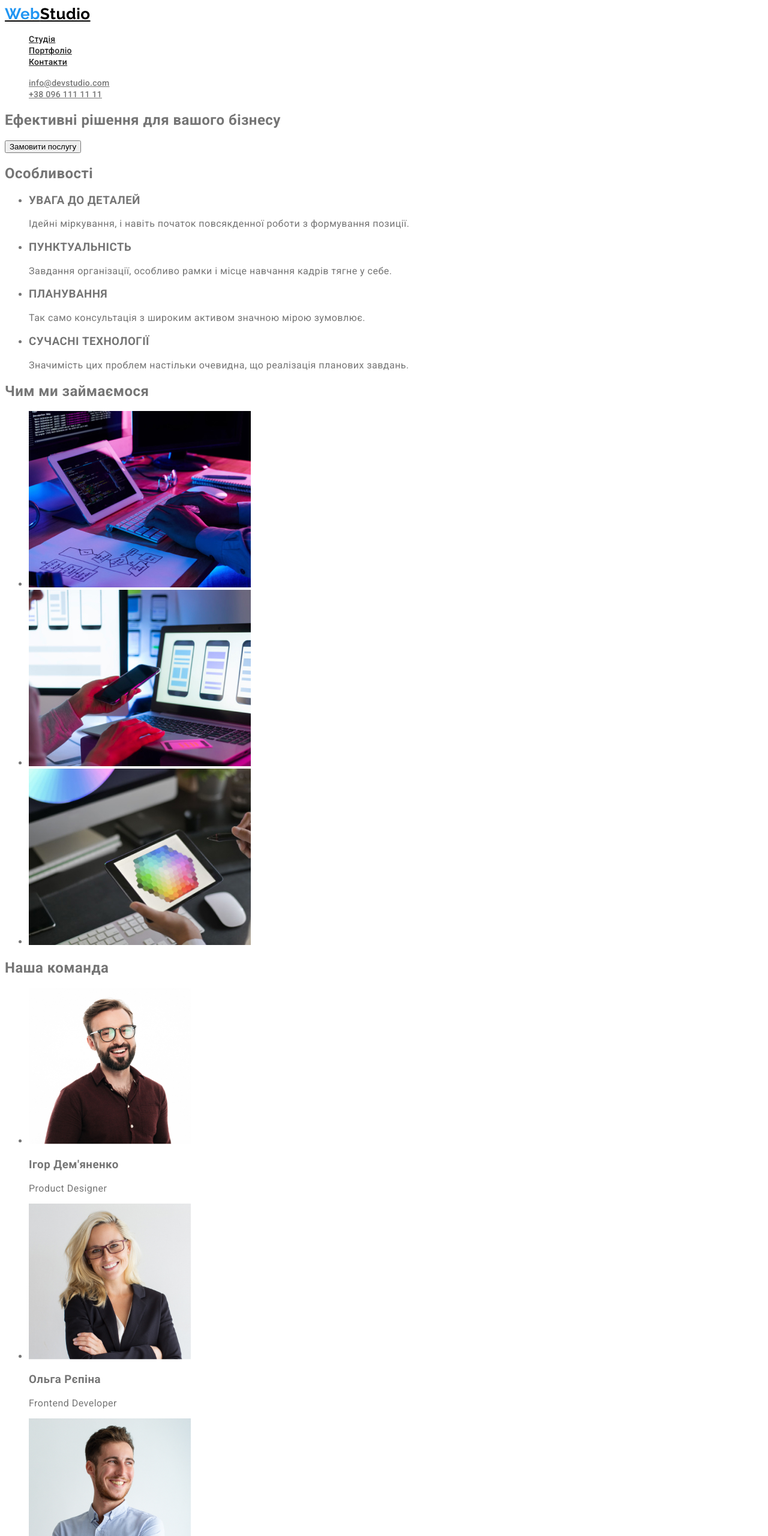
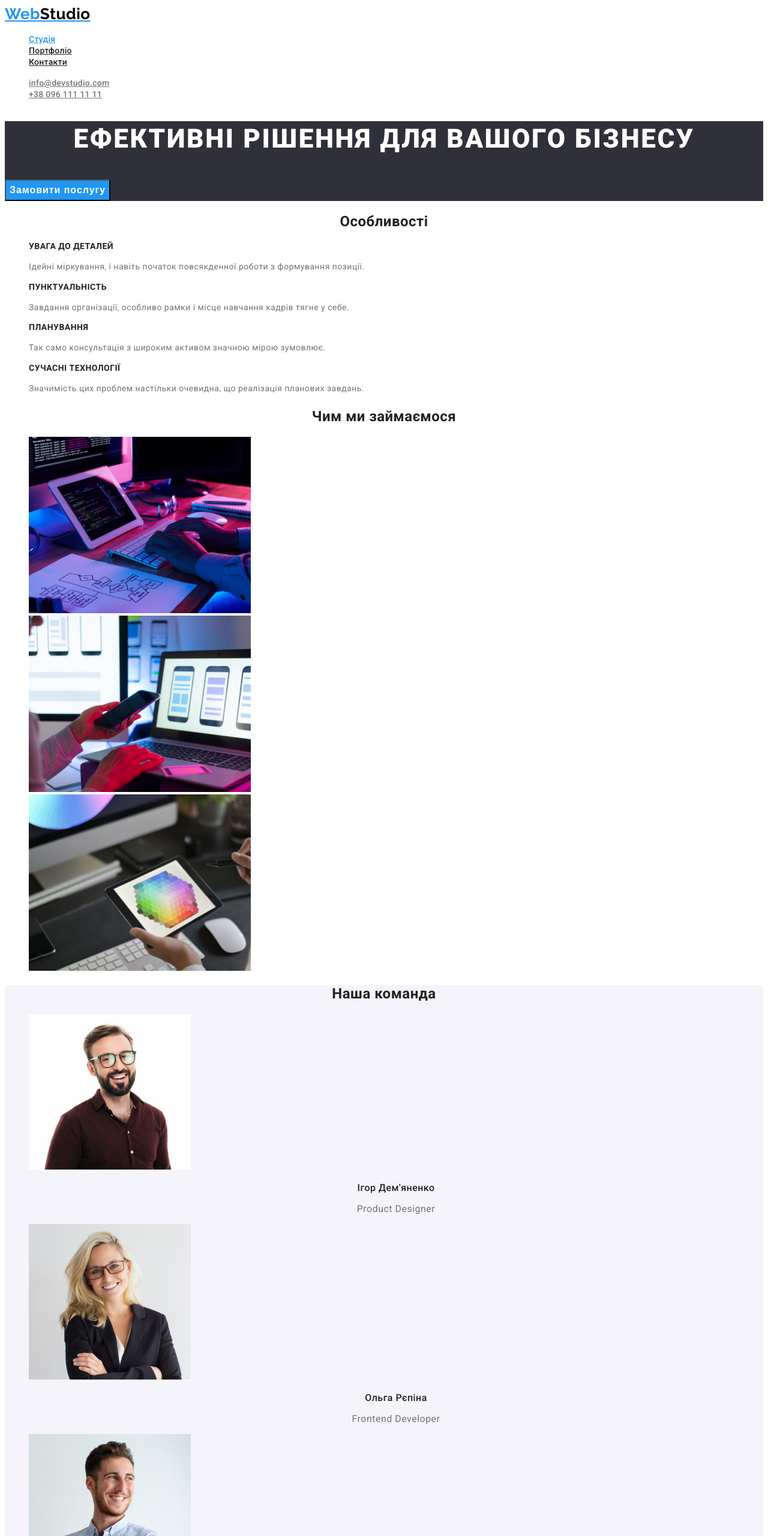
Before and after one commit to SerhiiRytikov/goit-markup-hw-02, a plain HTML site: page index.html in a window 1280 px wide. Shown: the top 2560 px of the page at 60% size. Drawn offline with Linux system fonts and the light colour scheme.

Commit message:
Дооформлює CSS студіо

```diff
--- a/css/styles.css
+++ b/css/styles.css
@@ -1,6 +1,12 @@
+:root {
+    --primery-text-color: #757575;
+    --title-text-color: #212121;
+    --accent-color: #2196F3;
+}
+
 body {
     background-color: #FFFFFF;
-    color: #757575;
+    color: var(--primery-text-color);
 
     font-family: Roboto, sans-serif;
     letter-spacing: 0.03em;
@@ -11,42 +17,129 @@ body {
     list-style: none;
 }
 /* колір основного тексту #757575*/
-/* вторинний колір #212121*/
-/* вторинний колір фону #F5F4FA*/
+/* вторинний колір тексту #212121*/
+/* Акцент #2196F3*/
+/* вторинний колір фону #F5F4FA color class=sbk (secondary background color)*/
+.sbk {
+    background-color: #F5F4FA
+}
 
+/* Заголовок сайту */
 /* Логотип */
 .logo {
-    color: #000000;
+    color: var(--accent-color);
     font-family: Raleway, cursive;
     font-size: 26px;
     line-height: 1.19;
-}
+    }
+.accent-header {color: #000000;}
 
-.accent {color: #2196F3;}
-
-.site-nav a {
+/* Кнопки навигації */
+.site-nav .link {
+    color: var(--title-text-color);
     font-weight: 500;
     font-size: 14px;
     line-height: 1.14;
     letter-spacing: 0.02em;
-    color: #212121;
-}
-
-.site-nav .link:hover,
-.site-nav .link:focus {
-    color: #2196F3;
 }
 
 /* Контакти */
-.contacts a {
+.contacts .link {
     font-weight: 500;
     font-size: 14px;
     line-height: 1.14;
     letter-spacing: 0.02em;
-    color: #757575;
+    color: var(--primery-text-color);
 }
 
-.contacts a:hover,
-.contacts a:focus {
-    color: #2196F3;
+.site-nav .link:hover,
+.site-nav .link:focus,
+.site-nav .link.current,
+.contacts .link:hover,
+.contacts .link:focus {
+    color: var(--accent-color);
 }
+
+/* Шапка */
+.temporary {
+    background-color: #2F303A;
+}
+.temporary-title {
+    font-weight: 900;
+    font-size: 44px;
+    line-height: 1.36;
+    text-align: center;
+    letter-spacing: 0.06em;
+    text-transform: uppercase;
+    color: #FFFFFF;
+}
+
+.button {
+    background-color: #2196F3;
+    font-weight: 700;
+    font-size: 16px;
+    line-height: 1.88;
+    display: flex;
+    align-items: center;
+    text-align: center;
+    letter-spacing: 0.06em;
+    color: #FFFFFF;
+}
+
+/* Секції */
+
+.section-title {
+    color: var(--title-text-color);
+    text-align: center;
+}
+
+/* Особливості */
+
+.features-list .title {
+    color: var(--title-text-color);
+    font-weight: 700;
+    font-size: 14px;
+    line-height: 1.14;
+    text-transform: uppercase;
+}
+.features-list .paragraph {
+    font-size: 14px;
+    line-height: 1.71;
+}
+
+/* Команда */
+
+.team-list .title {
+    color: var(--title-text-color);
+    font-weight: 500;
+    font-size: 16px;
+    line-height: 1.19;
+    /* identical to box height (ідентична висоті ящика) */
+    text-align: center;
+}
+
+.team-list .paragraph {
+    font-size: 16px;
+    line-height: 1.19;
+    /* identical to box height (ідентична висоті ящика) */
+    text-align: center;
+}
+
+/* Підвал сайту */
+.accent-footer {
+    color: #FFFFFF;
+}
+
+.footer-link .map {
+    font-style: normal;
+    font-size: 14px;
+    line-height: 1.71;
+    color: #FFFFFF;
+}
+
+.footer-link .contacts {
+    font-style: normal;
+    font-size: 14px;
+    line-height: 1.71;
+    color: rgba(255, 255, 255, 0.6);
+}
--- a/index.html
+++ b/index.html
@@ -12,50 +12,63 @@
     <link rel="stylesheet" href="./css/styles.css" />
 </head>
 <body>
-    <!-- Шапка сайту -->
+
+    <!-- Заголовок сайту -->
     <header>
         <nav>
-            <a href="./index.html" class="logo"><span class="accent">Web</span>Studio</a>
+
+            <!-- Логотип -->
+            <a href="./index.html" class="logo">Web<span class="accent-header">Studio</span></a>
+
+            <!-- кнопки навигації -->
             <ul class="site-nav list">
-                <li><a href="./index.html" class="link">Студія</a></li>
+                <li><a href="./index.html" class="link current">Студія</a></li>
                 <li><a href="./portfolio.html" class="link">Портфоліо</a></li>
                 <li><a href="" class="link">Контакти</a></li>
             </ul>
         </nav>
+
+        <!-- Контакти -->
         <ul class="contacts list">
-            <li><a href="mailto:info@devstudio.com">info@devstudio.com</a></li>
-            <li><a href="tel:+380961111111">+38 096 111 11 11</a></li>
+            <li><a href="mailto:info@devstudio.com" class="link">info@devstudio.com</a></li>
+            <li><a href="tel:+380961111111" class="link">+38 096 111 11 11</a></li>
         </ul>
     </header>
     <main>
+
+        <!-- Шапка -->
+        <section class="temporary">
+            <h1 class="temporary-title">Ефективні рішення для вашого бізнесу</h1>
+            <button class="button">Замовити послугу</button>
+        </section>
+
+        <!-- Особливості -->
         <section>
-            <h1>Ефективні рішення для вашого бізнесу</h1>
-            <button>Замовити послугу</button>
-        </section>
-        <section>
-            <h2>Особливості</h2>
-            <ul>
+            <h2 class="section-title">Особливості</h2>
+            <ul class="features-list list">
                 <li>
-                    <h3>УВАГА ДО ДЕТАЛЕЙ</h3>
-                    <p>Ідейні міркування, і навіть початок повсякденної роботи з формування позиції.</p>
+                    <h3 class="title">УВАГА ДО ДЕТАЛЕЙ</h3>
+                    <p class="paragraph">Ідейні міркування, і навіть початок повсякденної роботи з формування позиції.</p>
                 </li>
                 <li>
-                    <h3>ПУНКТУАЛЬНІСТЬ</h3>
-                    <p>Завдання організації, особливо рамки і місце навчання кадрів тягне у себе.</p>
+                    <h3 class="title">ПУНКТУАЛЬНІСТЬ</h3>
+                    <p class="paragraph">Завдання організації, особливо рамки і місце навчання кадрів тягне у себе.</p>
                 </li>
                 <li>
-                    <h3>ПЛАНУВАННЯ</h3>
-                    <p>Так само консультація з широким активом значною мірою зумовлює.</p>
+                    <h3 class="title">ПЛАНУВАННЯ</h3>
+                    <p class="paragraph">Так само консультація з широким активом значною мірою зумовлює.</p>
                 </li>
                 <li>
-                    <h3>СУЧАСНІ ТЕХНОЛОГІЇ</h3>
-                    <p>Значимість цих проблем настільки очевидна, що реалізація планових завдань.</p>
+                    <h3 class="title">СУЧАСНІ ТЕХНОЛОГІЇ</h3>
+                    <p class="paragraph">Значимість цих проблем настільки очевидна, що реалізація планових завдань.</p>
                 </li>
             </ul>
         </section>
-        <section>
-            <h2>Чим ми займаємося</h2>
-            <ul>
+
+        <!-- Види діяльності -->
+        <section class="section">
+            <h2 class="section-title">Чим ми займаємося</h2>
+            <ul class="list">
                 <li>
                     <img src="./images/box1.jpg" alt="Бекенд розробка, людина програмує на ПК, між монітором та клавіатурою стоїть планшет із зразком программи, лівіше клавіатури лежить лист формату А4 із зображенням блок-схеми" width="370" height="294">
                 </li>
@@ -67,39 +80,45 @@
                 </li>
             </ul>
         </section>
-        <section>
-            <h2>Наша команда</h2>
-            <ul>
+
+        <!-- Команда -->
+        <section class="section sbk">
+            <h2 class="section-title">Наша команда</h2>
+            <ul class="team-list list">
                 <li>
                     <img src="./images/photoproductdesigner.jpg" alt="дизайнер продукту Ігор Дем'яненко" width="270" height="260">
-                    <h3>Ігор Дем'яненко</h3>
-                    <p>Product Designer</p>
+                    <h3 class="title">Ігор Дем'яненко</h3>
+                    <p class="paragraph">Product Designer</p>
                 </li>
                 <li>
                     <img src="./images/photofrontenddeveloper.jpg" alt="розробник інтерфейсу Ольга Рєпіна" width="270" height="260">
-                    <h3>Ольга Рєпіна</h3>
-                    <p>Frontend Developer</p>
+                    <h3 class="title">Ольга Рєпіна</h3>
+                    <p class="paragraph">Frontend Developer</p>
                 </li>
                 <li>
                     <img src="./images/photomarketing.jpg" alt="маркетолог Микола Тарасов" width="270" height="260">
-                    <h3>Микола Тарасов</h3>
-                    <p>Marketing</p>
+                    <h3 class="title">Микола Тарасов</h3>
+                    <p class="paragraph">Marketing</p>
                 </li>
                 <li>
                     <img src="./images/photouldesigner.jpg" alt="дизайнер інтерфейсу користувача Михайло Єрмаков" width="270" height="260">
-                    <h3>Михайло Єрмаков</h3>
-                    <p>UI Designer</p>
+                    <h3 class="title">Михайло Єрмаков</h3>
+                    <p class="paragraph">UI Designer</p>
                 </li>
             </ul>
         </section>
     </main>
-    <footer>
-        <a href="/">WebStudio</a>
+
+    <!-- Підвал сайту -->
+    <footer class="temporary">
+
+        <!-- Логотип в подвалі-->
+        <a href="./index.html" class="logo">Web<span class="accent-footer">Studio</span></a>
         <address>
-            <ul>
-                <li><a href="https://www.google.com.ua/maps/place/%D0%B1%D1%83%D0%BB.+%D0%9B%D0%B5%D1%81%D0%B8+%D0%A3%D0%BA%D1%80%D0%B0%D0%B8%D0%BD%D0%BA%D0%B8,+26,+%D0%9A%D0%B8%D0%B5%D0%B2,+02000/@50.4265807,30.5383858,17z/data" target="_blank" rel="noopener noreferrer">м. Київ, пр-т Лесі Українки, 26</a></li>
-                <li><a href="mailto:info@devstudio.com">info@devstudio.com</a></li>
-                <li><a href="tel:+380961111111">+38 096 111 11 11</a></li>
+            <ul class="footer-link list">
+                <li><a href="https://www.google.com.ua/maps/place/%D0%B1%D1%83%D0%BB.+%D0%9B%D0%B5%D1%81%D0%B8+%D0%A3%D0%BA%D1%80%D0%B0%D0%B8%D0%BD%D0%BA%D0%B8,+26,+%D0%9A%D0%B8%D0%B5%D0%B2,+02000/@50.4265807,30.5383858,17z/data" target="_blank" rel="noopener noreferrer" class="map">м. Київ, пр-т Лесі Українки, 26</a></li>
+                <li><a href="mailto:info@devstudio.com" class="contacts">info@devstudio.com</a></li>
+                <li><a href="tel:+380961111111" class="contacts">+38 096 111 11 11</a></li>
             </ul>
         </address>
     </footer>
```
